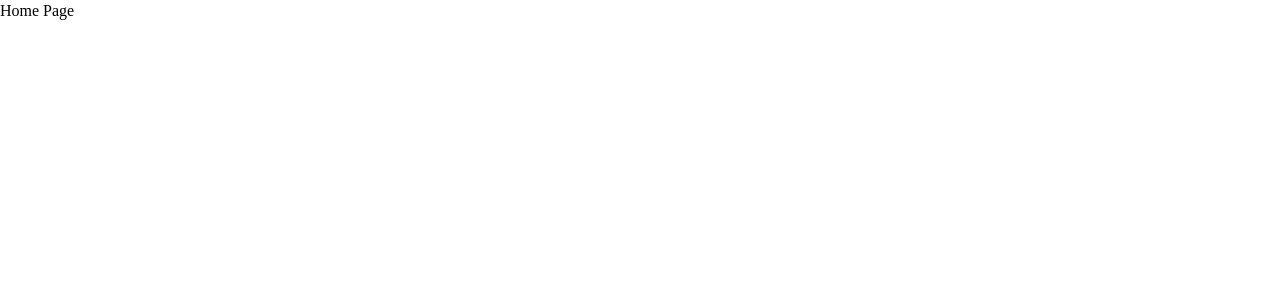
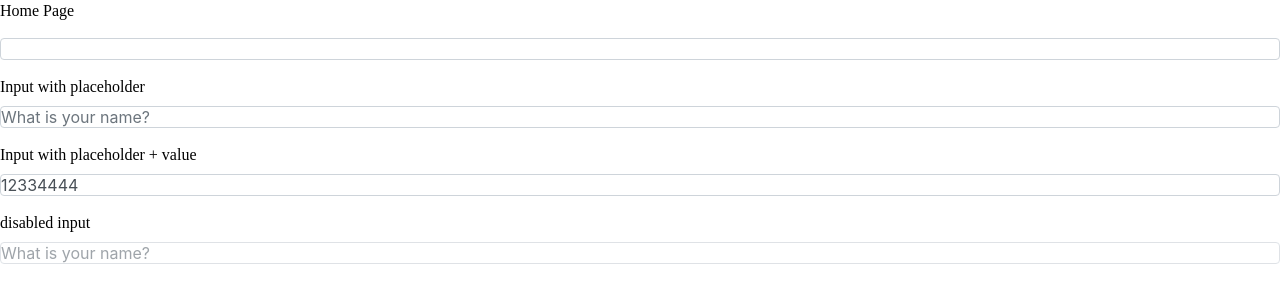
Before and after one commit to os-nsu/ostest-front, a React (Vite) app: page / in a window 1280 px wide. Shown: the top 302 px of the page. Built offline with nearby package versions, Linux system fonts and the light colour scheme.

Commit message:
12200 created DefaultInput

```diff
--- /dev/null
+++ b/src/UI/inputs/DefaultInput/DefaultInput.tsx
@@ -0,0 +1,34 @@
+import { InputText } from 'primereact/inputtext';
+import { useInput } from './hooks/useInput.ts';
+import '../../../styles/components/DefaultInput.scss';
+
+interface DefaultInputProps {
+  label?: string;
+  value?: string;
+  placeholder?: string;
+  disabled?: boolean;
+
+  onChange?: (value: string) => void;
+}
+
+export default function DefaultInput({
+  value,
+  label,
+  placeholder,
+  disabled,
+  onChange,
+}: DefaultInputProps) {
+  const { defaultValue, onInput } = useInput(value, onChange);
+
+  return (
+    <div className="container">
+      {label ? <label>{label}</label> : null}
+      <InputText
+        placeholder={placeholder}
+        value={defaultValue}
+        onChange={e => onInput(e.target.value)}
+        disabled={disabled}
+      />
+    </div>
+  );
+}
--- /dev/null
+++ b/src/UI/inputs/DefaultInput/hooks/useInput.ts
@@ -0,0 +1,20 @@
+import { useState } from 'react';
+
+export const useInput = (
+  value?: string,
+  onChange?: (value: string) => void,
+) => {
+  const [defaultValue, setValue] = useState(value);
+
+  const onInput = (value: string) => {
+    setValue(value);
+    if (onChange) {
+      onChange(value);
+    }
+  };
+
+  return {
+    defaultValue,
+    onInput,
+  };
+};
--- a/src/pages/HomePage.tsx
+++ b/src/pages/HomePage.tsx
@@ -1,3 +1,25 @@
+import DefaultInput from '../UI/inputs/DefaultInput/DefaultInput.tsx';
+
 export default function HomePage() {
-  return <div>Home Page</div>;
+  return (
+    <div style={{ display: 'flex', flexDirection: 'column', gap: 16 }}>
+      Home Page
+      <DefaultInput />
+      <DefaultInput
+        placeholder="What is your name?"
+        label="Input with placeholder"
+      />
+      <DefaultInput
+        placeholder="What is your name?"
+        value="12334444"
+        label="Input with placeholder + value"
+        onChange={(v: string) => console.log(v)}
+      />
+      <DefaultInput
+        placeholder="What is your name?"
+        label="disabled input"
+        disabled
+      />
+    </div>
+  );
 }
--- /dev/null
+++ b/src/styles/components/DefaultInput.scss
@@ -0,0 +1,7 @@
+
+
+.container {
+  display: flex;
+  flex-direction: column;
+  gap: 8px;
+}
```
